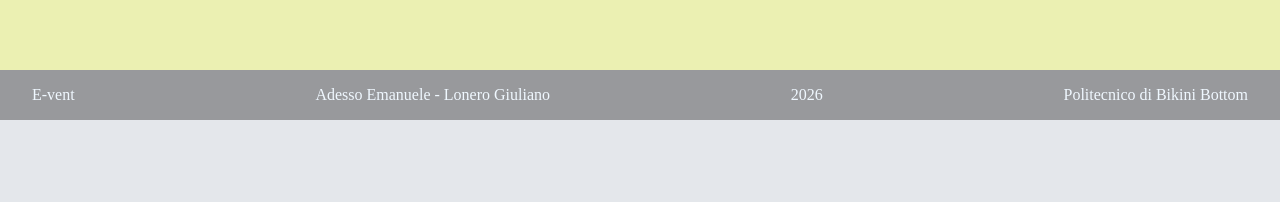
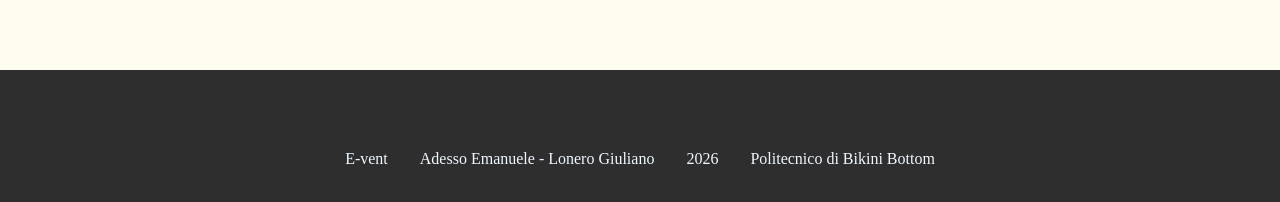
Before and after one commit to GiulianoLonero/WebProject, a React (Create React App) app in the folder frontend/: page / in a window 1280 px wide. Shown: the part 836-1038 px from the top of the page. Before the commit the page ends 956 px from the top, so only its background shows below. Built offline with nearby package versions, Linux system fonts and the light colour scheme; no server answers.

Commit message:
debugginggggggg

```diff
--- a/frontend/src/Components/Footer/Footer.module.css
+++ b/frontend/src/Components/Footer/Footer.module.css
@@ -3,14 +3,14 @@
     bottom: 0;
     left: 0;
     width: 100%;
-    padding: 1rem 2rem;
-    background-color:rgba(3, 3, 3, 0.34);
+    padding: 4rem 2rem;
+    background-color:#2e2e2e;
     box-sizing: border-box;
     align-items: center;
-    justify-content: space-between;
+    justify-content: center;
 }
 
 .div p{
     color:aliceblue;
-    margin: 0;
+    margin: 1rem;
 }
--- a/frontend/src/Components/Home/Home.module.css
+++ b/frontend/src/Components/Home/Home.module.css
@@ -1,7 +1,7 @@
 .homeContainer {
   min-height: 100vh;
   /* Lo sfondo riempie tutta la pagina dietro */
-  background-color: #ebf0b2;
+  background-color: #fffcf0;
   padding-bottom: 4rem;
 }
 
```
